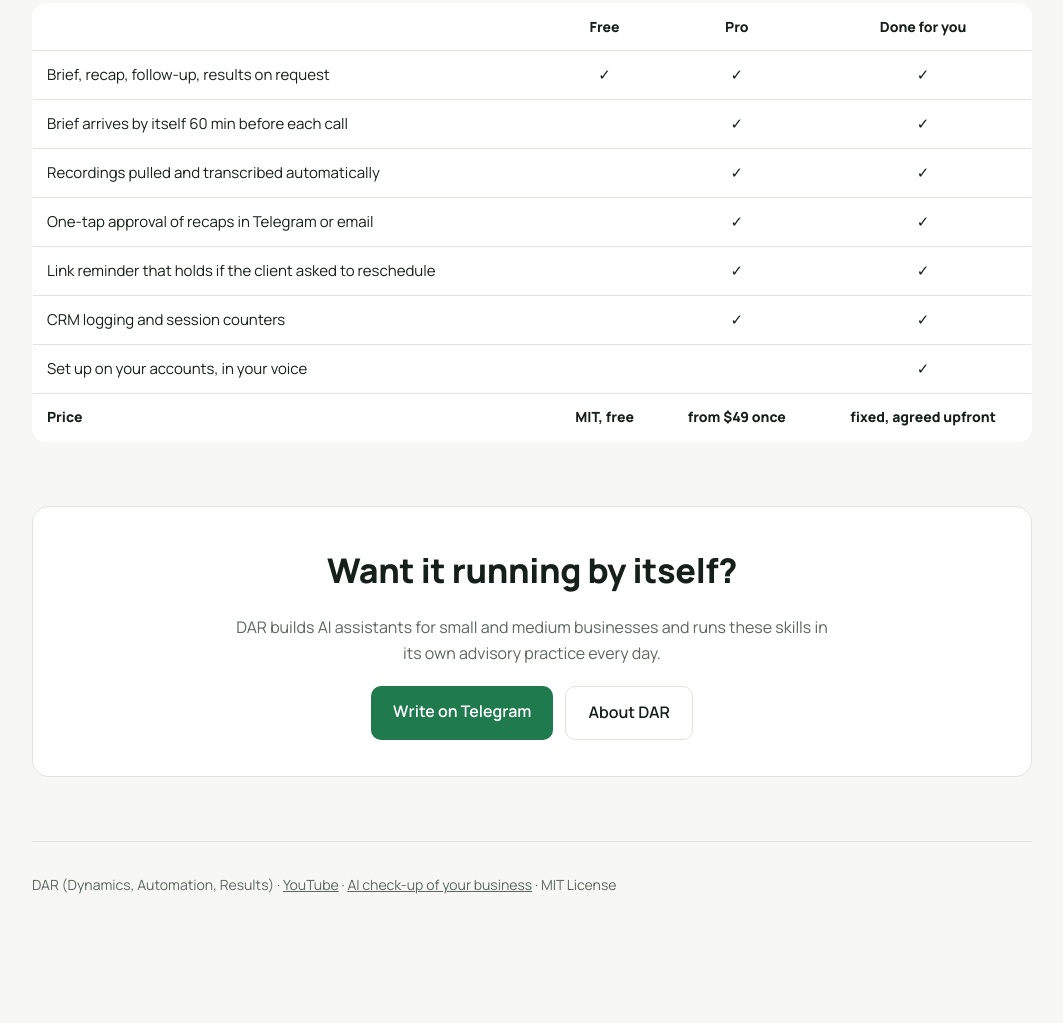
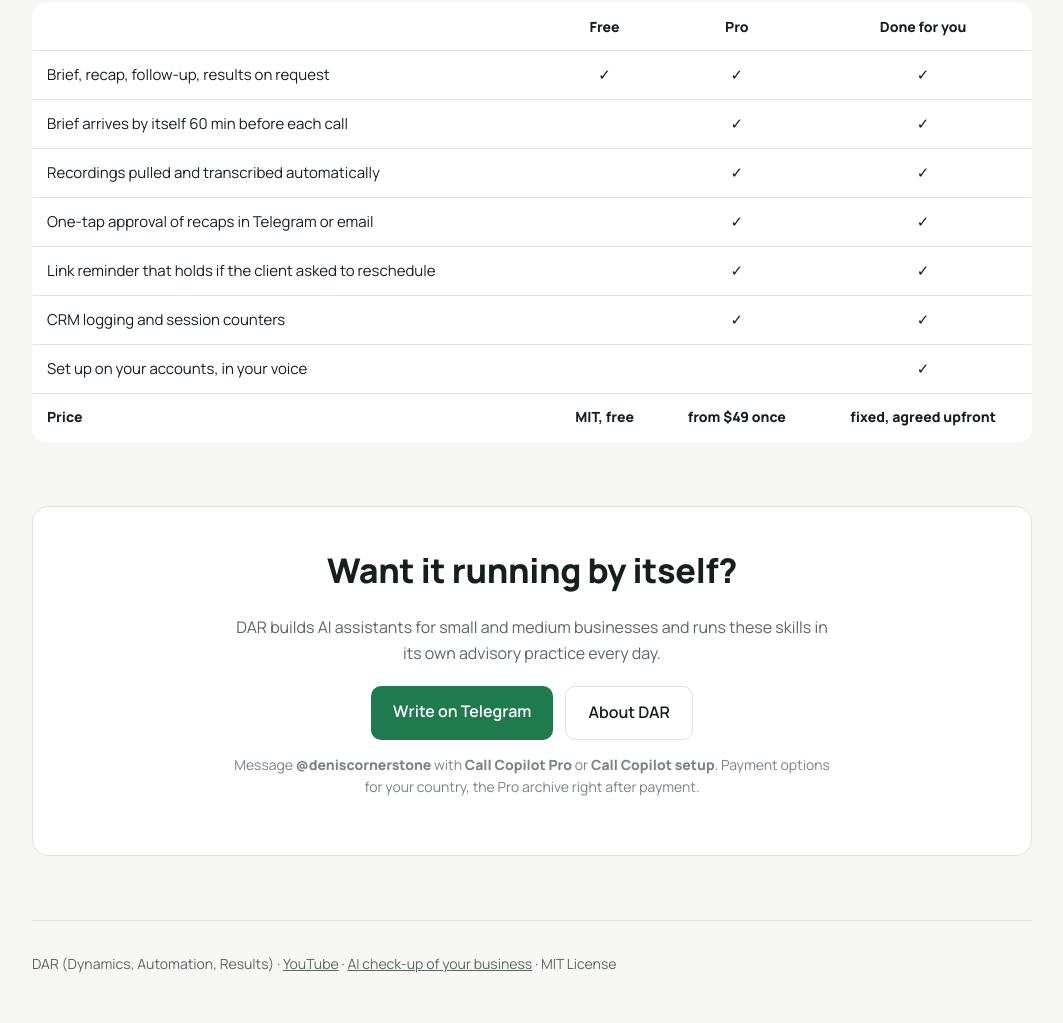
Before and after one commit to darautomation/consulting-skills, a plain HTML site: page docs/index.html in a window 1280 px wide. Shown: the part 2016-3039 px from the top of the page, without its empty margins (108-1171 px from the left). Before the commit the page ends 2960 px from the top, so only its background shows below. Drawn offline with Linux system fonts and the light colour scheme.

Commit message:
How to buy Pro: message @deniscornerstone

```diff
--- a/docs/index.html
+++ b/docs/index.html
@@ -145,6 +145,7 @@ footer a{color:var(--muted)}
     <a class="btn primary" href="https://t.me/deniscornerstone">Write on Telegram</a>
     <a class="btn ghost" href="https://finsave.online/en/ai/">About DAR</a>
   </div>
+  <p style="margin-top:14px;font-size:14px;opacity:.8">Message <b>@deniscornerstone</b> with <b>Call Copilot Pro</b> or <b>Call Copilot setup</b>. Payment options for your country, the Pro archive right after payment.</p>
 </div>
 
 <footer>
```
Also changed, not shown: 2 other files.
